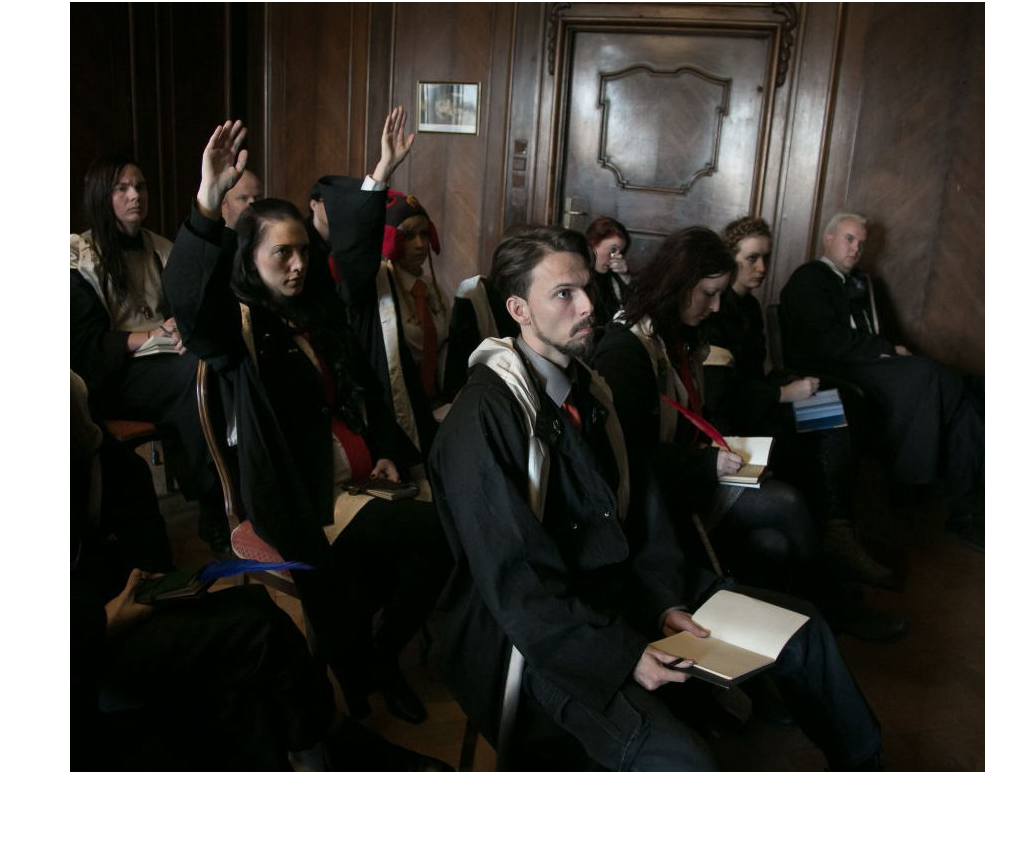
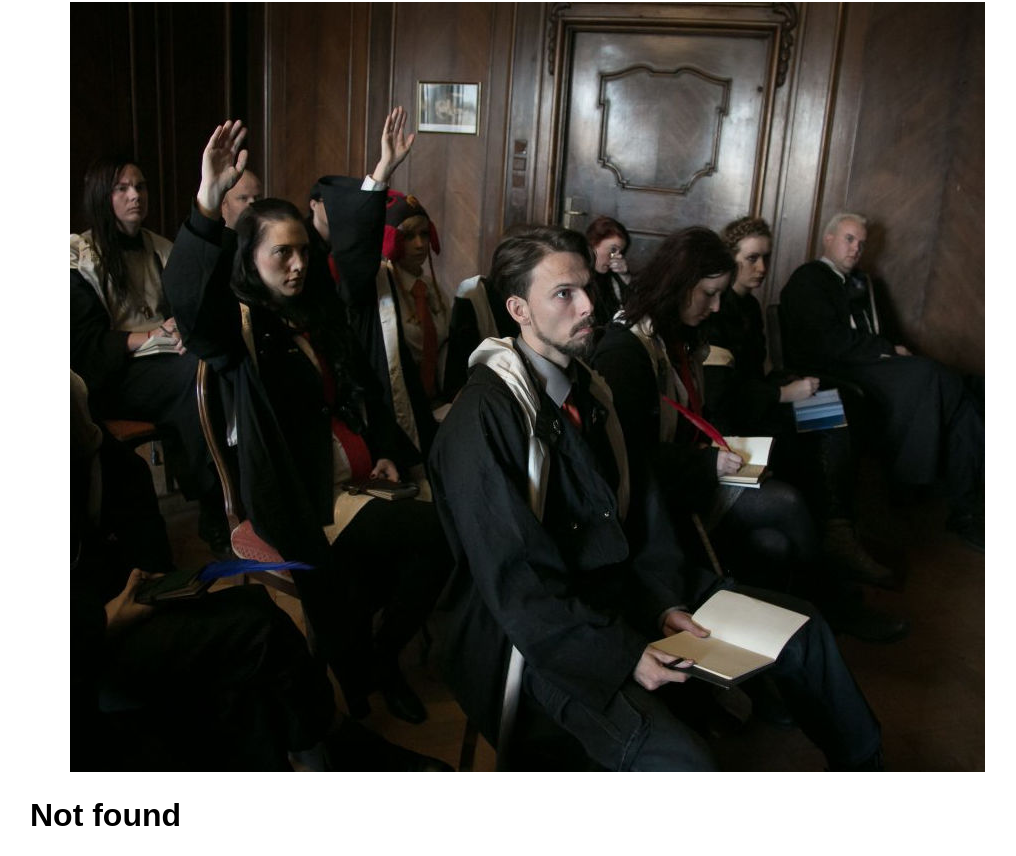
Before and after one commit to PulkitAgg/React-Redux-SSR, a React app: page / in a window 1280 px wide. Shown: the part 363-1219 px from the top of the page, without its empty margins (13-1029 px from the left). Before the commit the page ends 1155 px from the top, so only its background shows below. Built offline with nearby package versions, Linux system fonts and the light colour scheme; the HTML template or start-up script is replaced by a standard one; what fetch-intercept would draw is missing.

Commit message:
Add Page not found page

```diff
--- a/src/react/components/header/headerComponent.js
+++ b/src/react/components/header/headerComponent.js
@@ -2,6 +2,7 @@ import React, { Component } from "react";
 import PropTypes from "prop-types";
 import { withRouter } from "react-router";
 import global from "../../common/global";
+import routes from "../../routes";
 
 class HeaderComponent extends Component {
     static propTypes = {
@@ -12,10 +13,13 @@ class HeaderComponent extends Component {
 
     render() {
         const showHeader = global.withoutHeaderComponent.indexOf(this.props.location.pathname) !== -1 ? false : true;
-        if (showHeader) {
+        const isRouteDefine = routes.some(data => {
+            return data.path === this.props.location.pathname;
+        });
+        if (showHeader && isRouteDefine) {
             return (
                 <div className="home">
-                    < h1 > Header</h1 >
+                    <h1> Header</h1>
                 </div >
             )
         } else {
--- /dev/null
+++ b/src/react/components/notFound/notFoundComponent.js
@@ -0,0 +1,14 @@
+import React, { Component } from "react";
+
+class NotFoundComponent extends Component {
+
+    render() {
+        return (
+            <div className="home">
+                < h1 > Not found</h1 >
+            </div >
+        )
+    }
+}
+
+export default NotFoundComponent;
--- a/src/react/routes.js
+++ b/src/react/routes.js
@@ -1,5 +1,6 @@
 import Home from "./containers/home";
 import News from "./containers/news";
+import NotFound from "./components/notFound/notFoundComponent";
 
 const routes = [
   {
@@ -10,6 +11,9 @@ const routes = [
   {
     path: "/news",
     component: News
+  },{
+    path:'/*',
+    component: NotFound
   }
 ];
 
--- a/src/server/app/routes/routes.js
+++ b/src/server/app/routes/routes.js
@@ -19,5 +19,6 @@ router
     // .get('/api/news', reqQuestionFilter.FetchUserInfo)
     .get('/', reqQuestionFilter.serverPages)
     .get('/news', reqQuestionFilter.serverPages)
+    .get('/*', reqQuestionFilter.serverPages)
 export default router;
 // module.exports = router;
```
